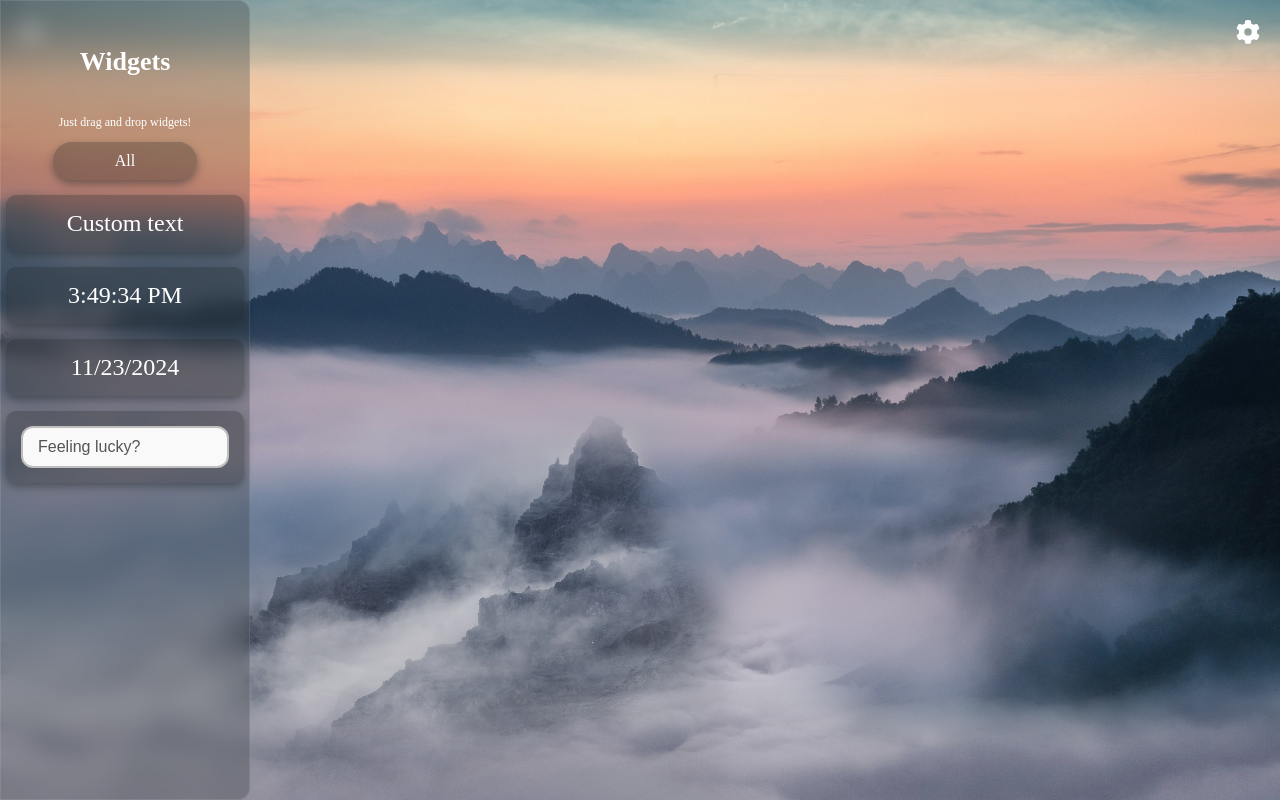
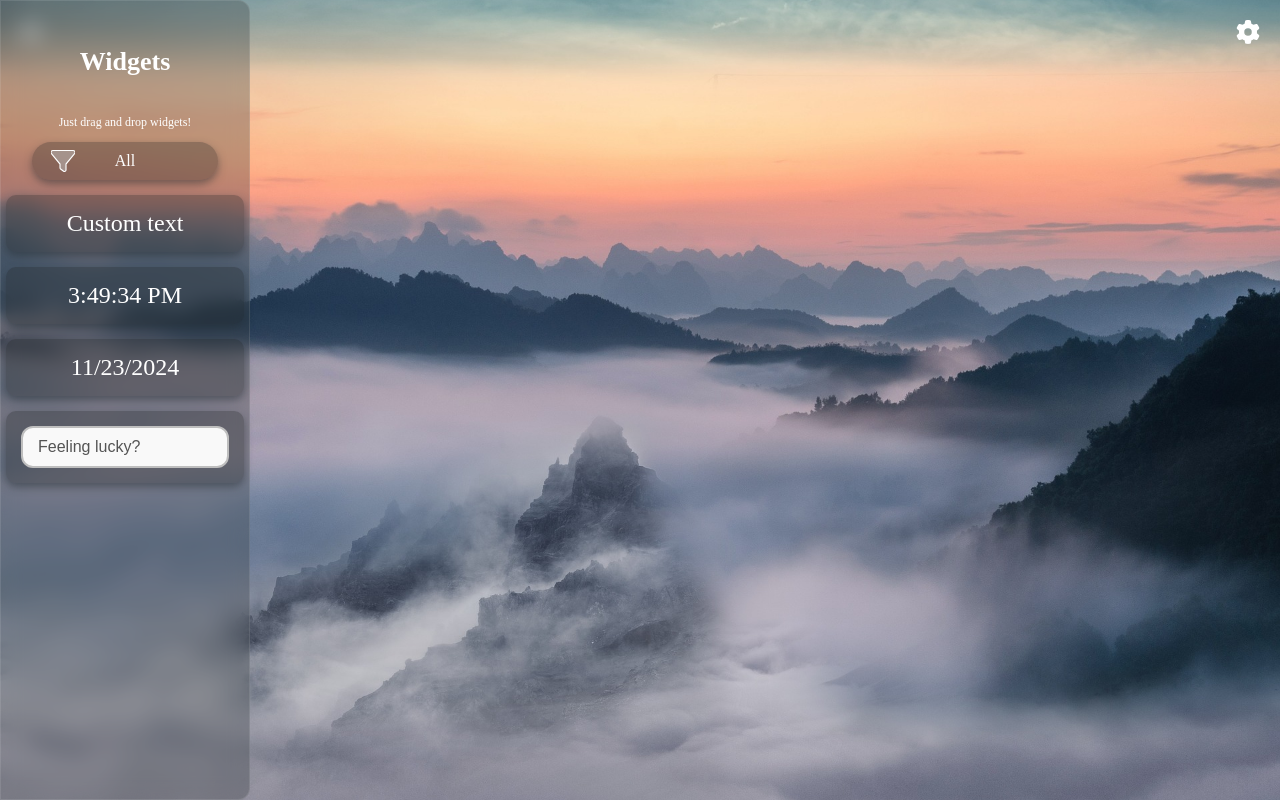
Before and after one commit to BXn4/Kofitab, a website built with webpack: page src/views/home.html in a window 1280 px wide. Both pictures are taken after a click on the button 32 px from the left and 32 px from the top of the page. Built offline with nearby package versions, Linux system fonts and the light colour scheme; files whose address does not match are found by name.

Commit message:
Added filter icon

```diff
--- a/src/assets/styles/home.css
+++ b/src/assets/styles/home.css
@@ -261,7 +261,7 @@ input:checked + .slider:before {
     display: block;
 }
 #menu-category-filter {
-    width: 60%;
+    width: 80%;
     padding: 10px;
     margin-bottom: 15px;
     text-align: center;
@@ -269,4 +269,16 @@ input:checked + .slider:before {
     box-shadow: 0 4px 8px rgba(36, 46, 51, 0.5);
     background-color: rgba(30, 35, 37, 0.3);
     cursor: pointer;
+    display: flex;
+    align-items: center;
+    justify-content: center;
 }
+
+#menu-category-filter svg {
+    fill: rgba(190, 190, 190, 0.5);
+    stroke: white;
+    stroke-width: 24px;
+    margin-left: 0;
+    position: absolute;
+    left: 50px;
+}
--- a/src/main.ts
+++ b/src/main.ts
@@ -130,7 +130,22 @@ function createWidgetsMenu() {
   const menu_category_filter = document.createElement("div");
   menu_category_filter.id = "menu-category-filter";
   menu_category_filter.className = "text";
-  menu_category_filter.textContent = "All";
+  menu_category_filter.textContent = WidgetCategory.All;
+
+  const namescape = "http://www.w3.org/2000/svg";
+  const icon = document.createElementNS(namescape, "svg");
+  icon.setAttribute("xmlns", namescape);
+  icon.setAttribute("viewBox", "0 0 512 512");
+  icon.setAttribute("width", "24");
+  icon.setAttribute("height", "24");
+  const path = document.createElementNS(namescape, "path");
+  path.setAttribute(
+    "d",
+    "M3.9 54.9C10.5 40.9 24.5 32 40 32l432 0c15.5 0 29.5 8.9 36.1 22.9s4.6 30.5-5.2 42.5L320 320.9 320 448c0 12.1-6.8 23.2-17.7 28.6s-23.8 4.3-33.5-3l-64-48c-8.1-6-12.8-15.5-12.8-25.6l0-79.1L9 97.3C-.7 85.4-2.8 68.8 3.9 54.9z"
+  );
+  icon.appendChild(path);
+
+  menu_category_filter.appendChild(icon);
 
   widgets_menu_container.appendChild(title);
   widgets_menu_container.appendChild(comment);
```
